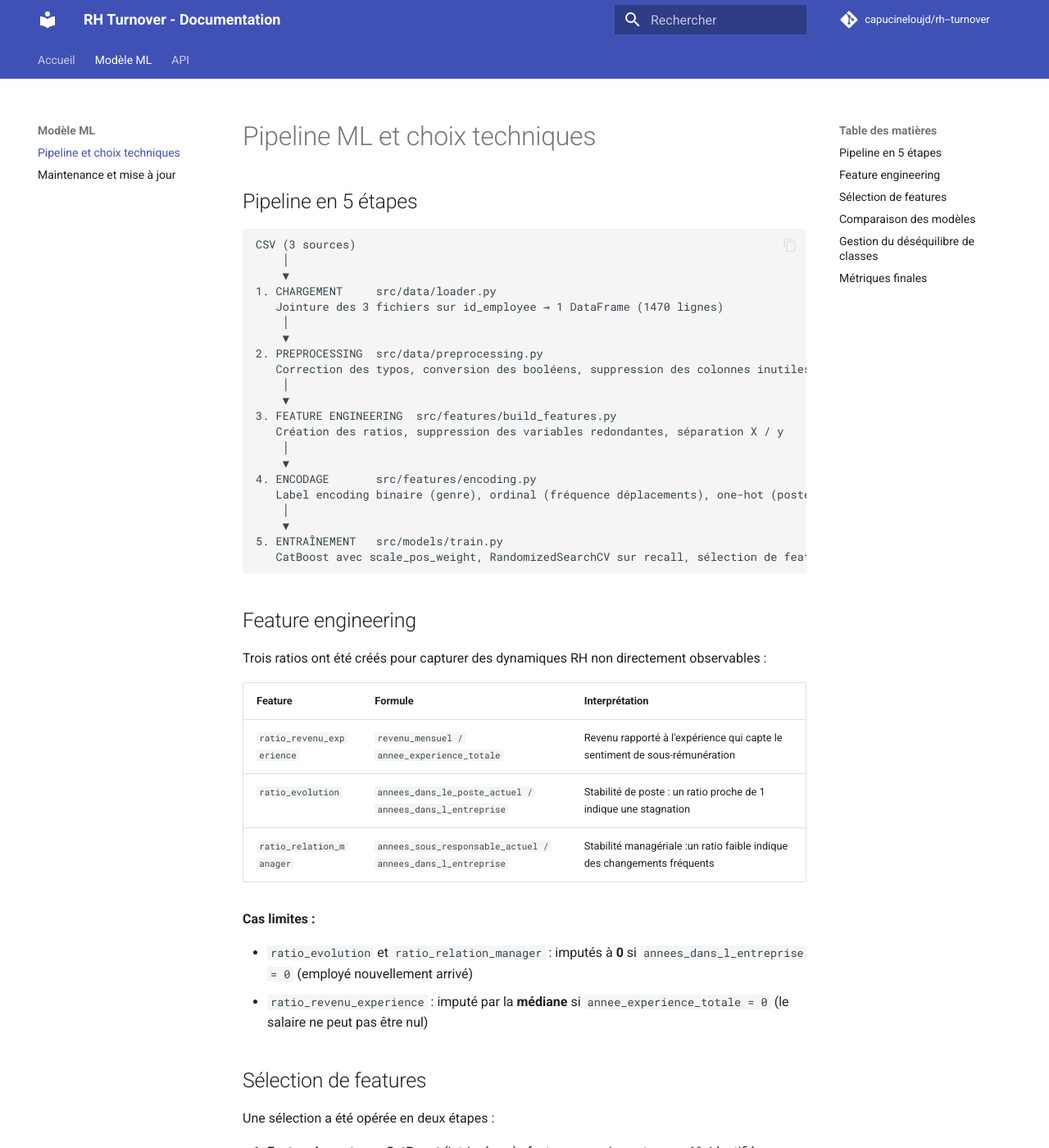
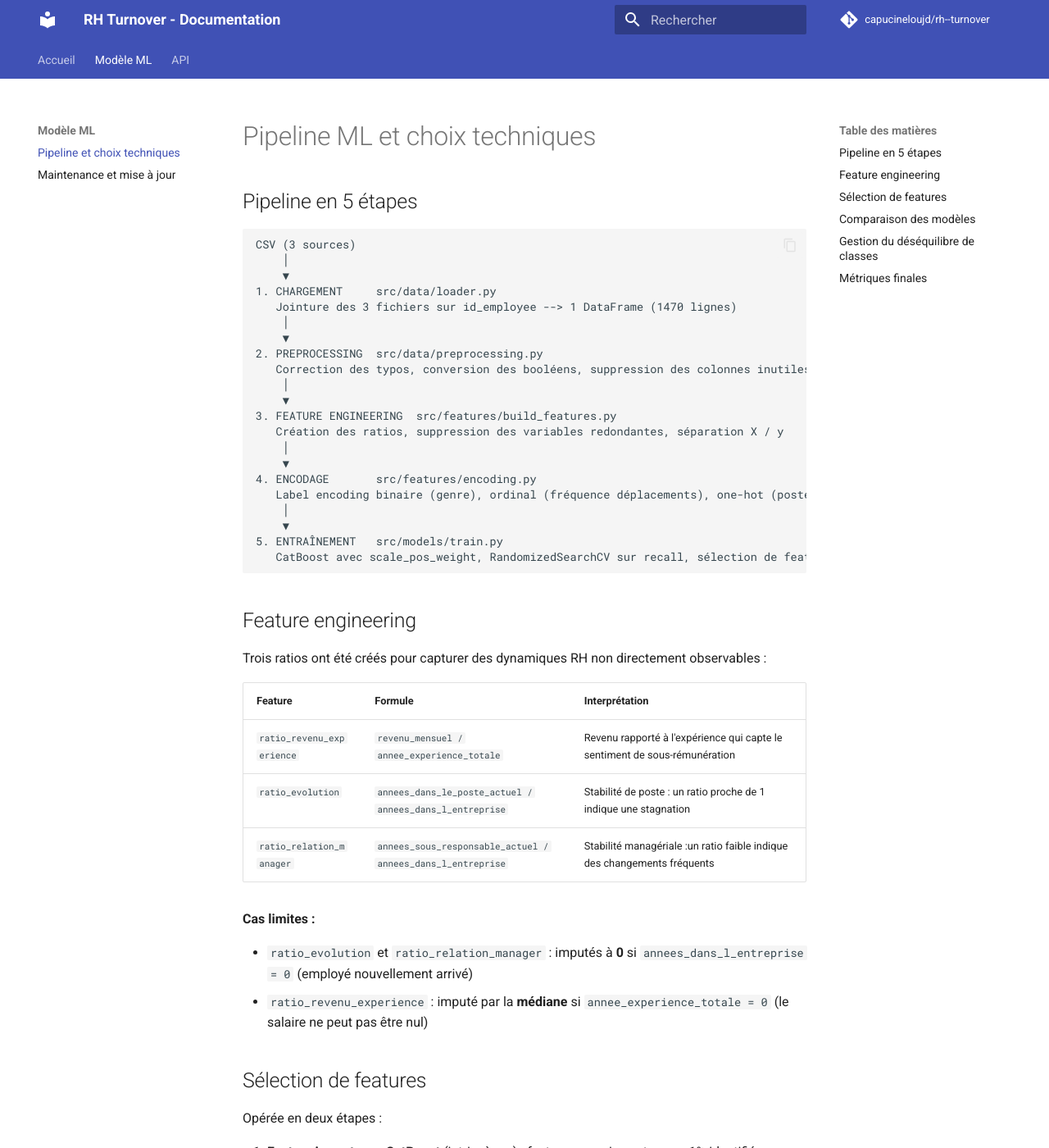
Before and after one commit to capucineloujd/rh--turnover, an MkDocs documentation site: the page built from docs/model.md, in a window 1280 px wide and 1400 px high. Shown: the whole window at 82% size. Built offline with MkDocs 1.6.1 and Material for MkDocs 9.7.7, drawn with Linux system fonts in a browser that asks for light colours; comment, search, counter and statistics services are not loaded.

Commit message:
docs: dernier fix de model.md

```diff
--- a/docs/model.md
+++ b/docs/model.md
@@ -7,7 +7,7 @@ CSV (3 sources)
     │
     ▼
 1. CHARGEMENT     src/data/loader.py
-   Jointure des 3 fichiers sur id_employee → 1 DataFrame (1470 lignes)
+   Jointure des 3 fichiers sur id_employee --> 1 DataFrame (1470 lignes)
     │
     ▼
 2. PREPROCESSING  src/data/preprocessing.py
@@ -42,8 +42,7 @@ Trois ratios ont été créés pour capturer des dynamiques RH non directement o
 - `ratio_revenu_experience` : imputé par la **médiane** si `annee_experience_totale = 0` (le salaire ne peut pas être nul)
 
 ## Sélection de features
-
-Une sélection a été opérée en deux étapes :
+Opérée en deux étapes :
 
 1. **Feature importance CatBoost** (intrinsèque) : features avec importance < 1% identifiées
 2. **Permutation importance** (validation croisée) : croisement avec les features à contribution nulle ou négative sur le recall
```
